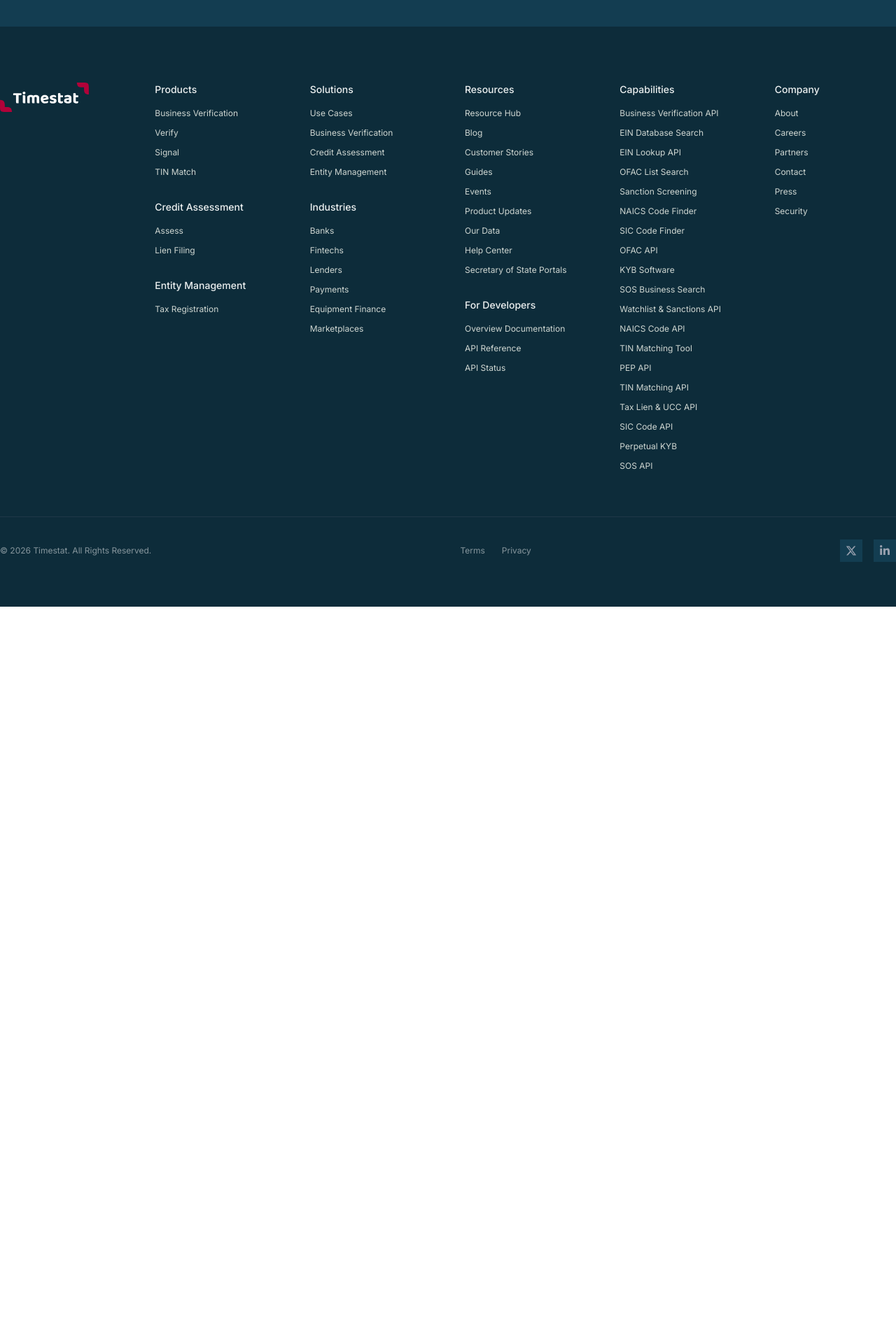
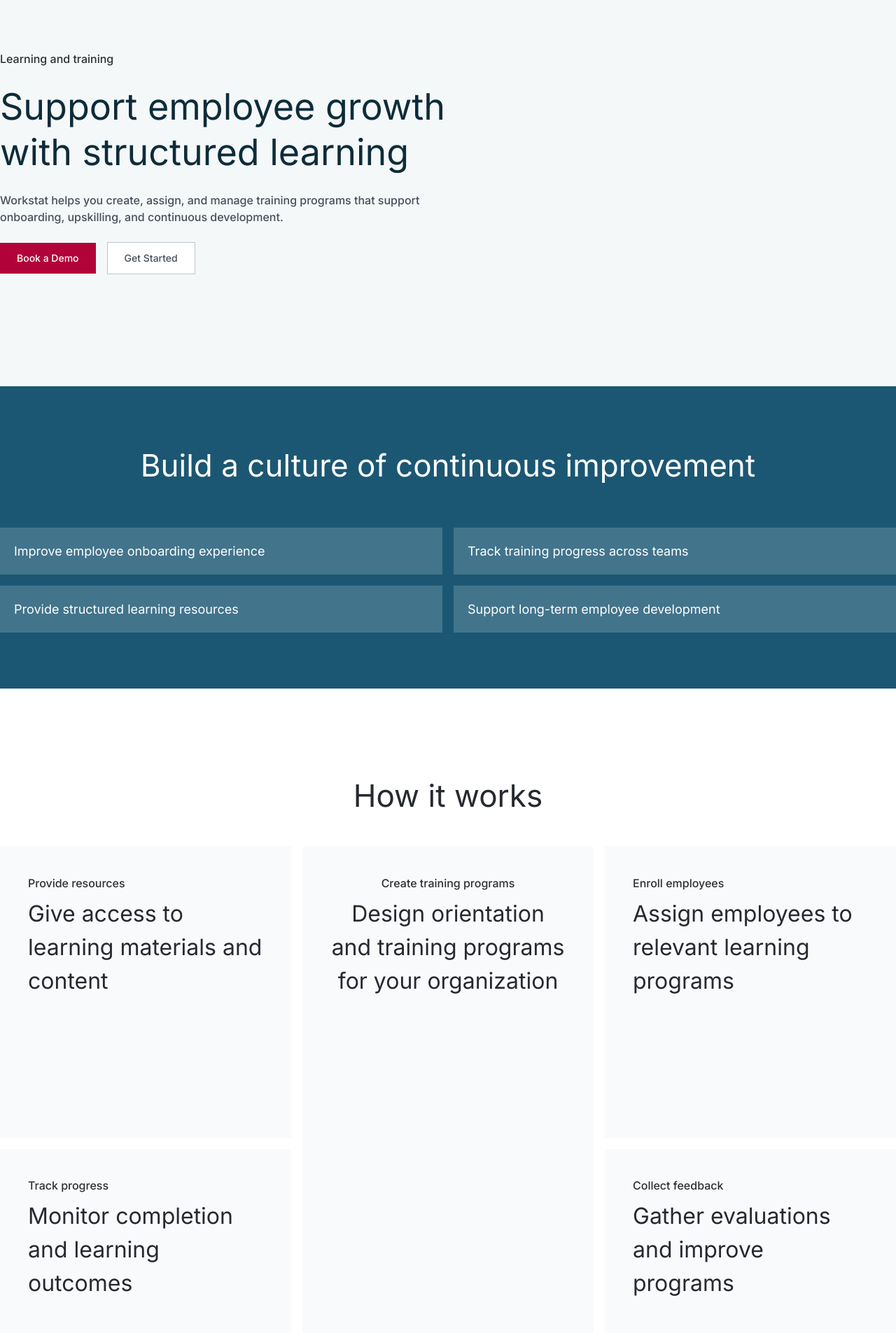
Before and after one commit to CoderBlack25/workstat-landing-page, a Next.js app: page /learning in a window 1280 px wide. Shown: the part 215-2120 px from the top of the page at 70% size. Before the commit the page ends 1082 px from the top, so only its background shows below. Built offline with nearby package versions, Linux system fonts and the light colour scheme.

Commit message:
Created the learning page

```diff
--- a/app/learning/page.tsx
+++ b/app/learning/page.tsx
@@ -1,9 +1,15 @@
 import Navbar from "@/components/sections/navbars/navbar";
+import Hero from "@/components/sections/learning/hero";
+import Improvement from "@/components/sections/learning/improvement";
+import Howitworks from "@/components/sections/learning/howitworks";
 
 const page = () => {
   return (
-    <div>
+    <div className="overflow-hidden">
       <Navbar />
+      <Hero />
+      <Improvement />
+      <Howitworks />
     </div>
   );
 };
--- a/app/paystat/page.tsx
+++ b/app/paystat/page.tsx
@@ -8,7 +8,7 @@
 
 const page = () => {
   return (
-    <div>
+    <div className="overflow-hidden">
       <PaystatNavbar />
       <Hero />
       <Payroll />
--- /dev/null
+++ b/components/sections/learning/hero.tsx
@@ -0,0 +1,42 @@
+import Link from "next/link";
+
+// import { ArrowRight } from "lucide-react";
+
+const hero = () => {
+  return (
+    <section className="bg-(--soft-cloud) py-40">
+      <div className="max-w-7xl mx-auto grid grid-cols-2">
+        <div className="flex flex-col gap-6">
+          <h2 className="font-medium text-(--charcoal)">
+            Learning and training
+          </h2>
+          <h1 className="text-[52px] leading-tight text-(--midnight)">
+            Support employee growth with structured learning
+          </h1>
+          <p className="font-medium text-(--slate-gray)">
+            Workstat helps you create, assign, and manage training programs that
+            support onboarding, upskilling, and continuous development.
+          </p>
+          <div className="flex flex-row items-center gap-4">
+            <Link
+              href="#"
+              className="flex items-center gap-2 bg-(--brand-red) px-6 py-3 text-sm font-medium text-white transition-colors hover:bg-pink-700"
+            >
+              Book a Demo
+            </Link>
+
+            <Link
+              href="#"
+              className="border border-(--light-gray) bg-white px-6 py-3 text-sm font-medium text-(--slate-gray) transition-colors hover:bg-white/10"
+            >
+              Get Started
+            </Link>
+          </div>
+        </div>
+        <div></div>
+      </div>
+    </section>
+  );
+};
+
+export default hero;
--- /dev/null
+++ b/components/sections/learning/howitworks.tsx
@@ -0,0 +1,55 @@
+const howitworks = () => {
+  return (
+    <section className="bg-white py-30">
+      <div className="max-w-7xl mx-auto">
+        <h1 className="text-(--dark-gray) text-[44px] text-center mb-10">
+          How it works
+        </h1>
+        <div className="grid grid-cols-3 gap-4">
+          <div className="flex flex-col gap-4">
+            <div className="flex flex-col gap-2 bg-(--extra-light) px-10 pt-10 pb-50">
+              <p className="font-medium text-(--charcoal)">Provide resources</p>
+              <h1 className="text-[32px] text-(--dark-gray)">
+                Give access to learning materials and content
+              </h1>
+            </div>
+
+            <div className="flex flex-col gap-2 bg-(--extra-light) px-10 pt-10 pb-50">
+              <p className="font-medium text-(--charcoal)">Track progress</p>
+              <h1 className="text-[32px] text-(--dark-gray)">
+                Monitor completion and learning outcomes
+              </h1>
+            </div>
+          </div>
+
+          <div className="flex flex-col items-center text-center gap-2 bg-(--extra-light) p-10">
+            <p className="font-medium text-(--charcoal)">
+              Create training programs
+            </p>
+            <h1 className="text-[32px] text-(--dark-gray)">
+              Design orientation and training programs for your organization
+            </h1>
+          </div>
+
+          <div className="flex flex-col gap-4">
+            <div className="flex flex-col gap-2 bg-(--extra-light) px-10 pt-10 pb-50">
+              <p className="font-medium text-(--charcoal)">Enroll employees</p>
+              <h1 className="text-[32px] text-(--dark-gray)">
+                Assign employees to relevant learning programs
+              </h1>
+            </div>
+
+            <div className="flex flex-col gap-2 bg-(--extra-light) px-10 pt-10 pb-50">
+              <p className="font-medium text-(--charcoal)">Collect feedback</p>
+              <h1 className="text-[32px] text-(--dark-gray)">
+                Gather evaluations and improve programs
+              </h1>
+            </div>
+          </div>
+        </div>
+      </div>
+    </section>
+  );
+};
+
+export default howitworks;
--- /dev/null
+++ b/components/sections/learning/improvement.tsx
@@ -0,0 +1,31 @@
+const improvement = () => {
+  return (
+    <section className="w-full bg-(--primary-blue) py-20 text-white">
+      <div className="max-w-7xl mx-auto flex flex-col justify-center items-stretch gap-14">
+        <h1 className="text-[44px] text-center">
+          Build a culture of continuous improvement
+        </h1>
+
+        <div className="grid grid-cols-2 gap-4 text-[18px]">
+          <div className="bg-(--medium-blue) p-5">
+            <p>Improve employee onboarding experience</p>
+          </div>
+
+          <div className="bg-(--medium-blue) p-5">
+            <p>Track training progress across teams</p>
+          </div>
+
+          <div className="bg-(--medium-blue) p-5">
+            <p>Provide structured learning resources</p>
+          </div>
+
+          <div className="bg-(--medium-blue) p-5">
+            <p>Support long-term employee development</p>
+          </div>
+        </div>
+      </div>
+    </section>
+  );
+};
+
+export default improvement;
--- a/components/sections/paystat/setup.tsx
+++ b/components/sections/paystat/setup.tsx
@@ -1,7 +1,7 @@
 const setup = () => {
   return (
-    <section className="w-full bg-(--primary-blue) py-28">
-      <div className="max-w-7xl mx-auto flex flex-col justify-center items-center gap-6 text-center">
+    <section className="w-full bg-(--primary-blue) text-white py-28">
+      <div className="max-w-7xl mx-auto px-30 flex flex-col justify-center items-center gap-6 text-center">
         <p className="font-medium">From setup to payroll in a few steps</p>
         <h1 className="text-[44px]">
           Set up your employee compensation structure once, and Paystat handles
```
